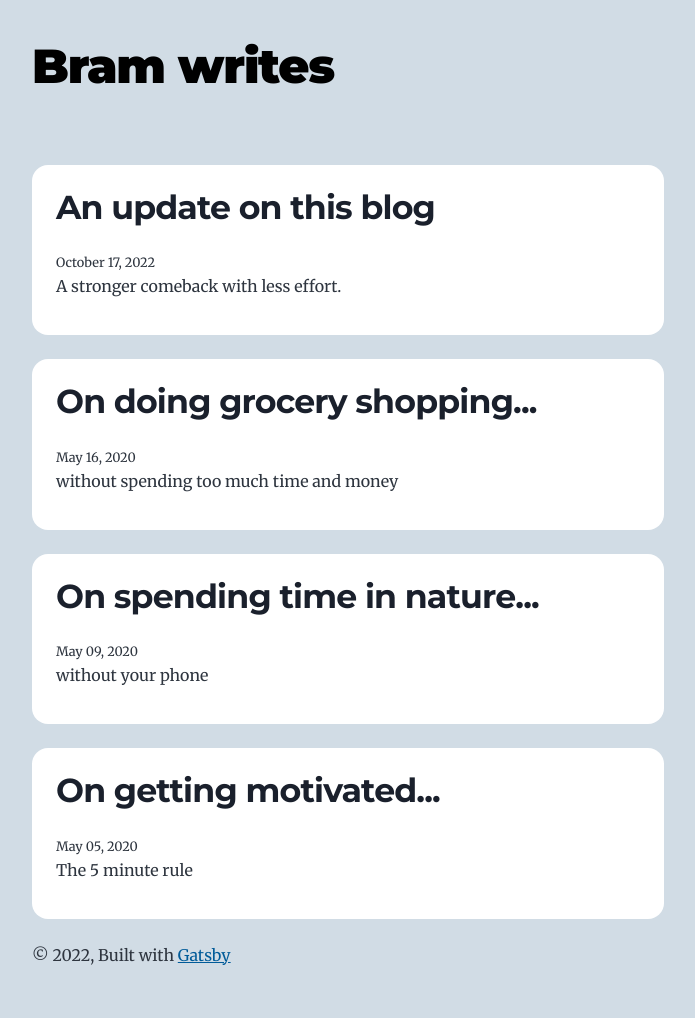
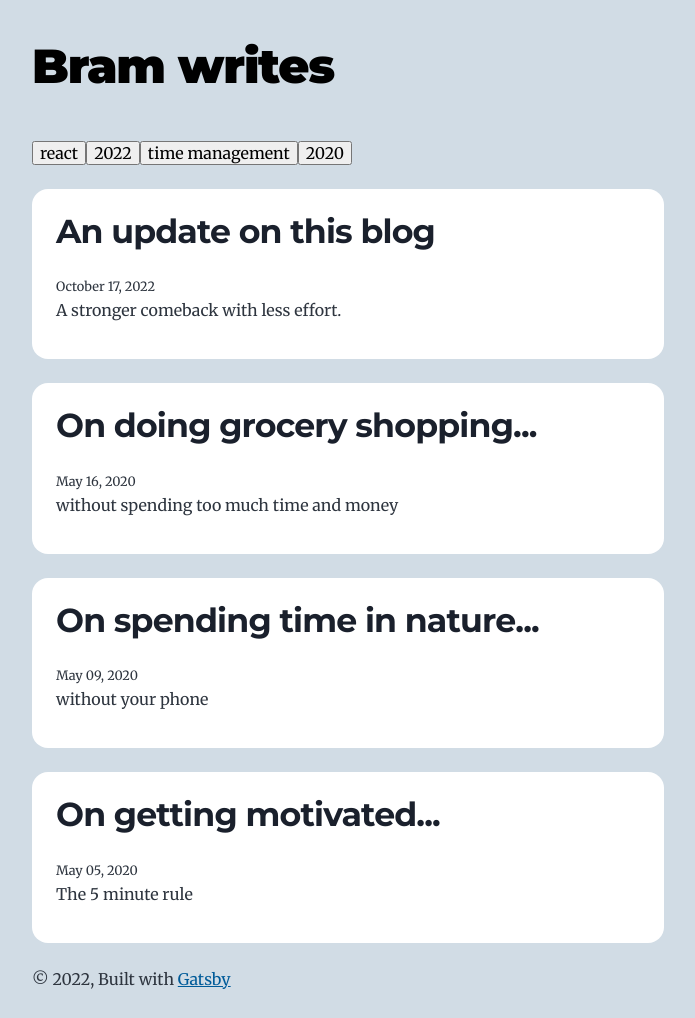
Before and after one commit to brampijper/brams-blog, a Gatsby site: page / in a window 1280 px wide. Shown: the whole page, without its empty margins (292-987 px from the left). Built offline with nearby package versions, Linux system fonts and the light colour scheme; Gatsby itself is replaced by a stand-in of ours.

Commit message:
categories are being displayed

```diff
--- a/src/pages/index.js
+++ b/src/pages/index.js
@@ -3,6 +3,7 @@ import { Link, graphql } from "gatsby"
 
 import Layout from "../components/layout"
 import Seo from "../components/seo"
+import Categories from "../components/Categories"
 
 const BlogIndex = ({ data, location }) => {
   const siteTitle = data.site.siteMetadata.title
@@ -10,6 +11,7 @@ const BlogIndex = ({ data, location }) => {
 
   return (
     <Layout location={location} title={siteTitle}>
+      <Categories posts={posts} />
       <Seo title="All posts" />
       {posts.map(({ node }) => {
         const title = node.frontmatter.title || node.fields.slug
@@ -58,6 +60,7 @@ export const pageQuery = graphql`
             date(formatString: "MMMM DD, YYYY")
             title
             description
+            categories
           }
         }
       }
```
